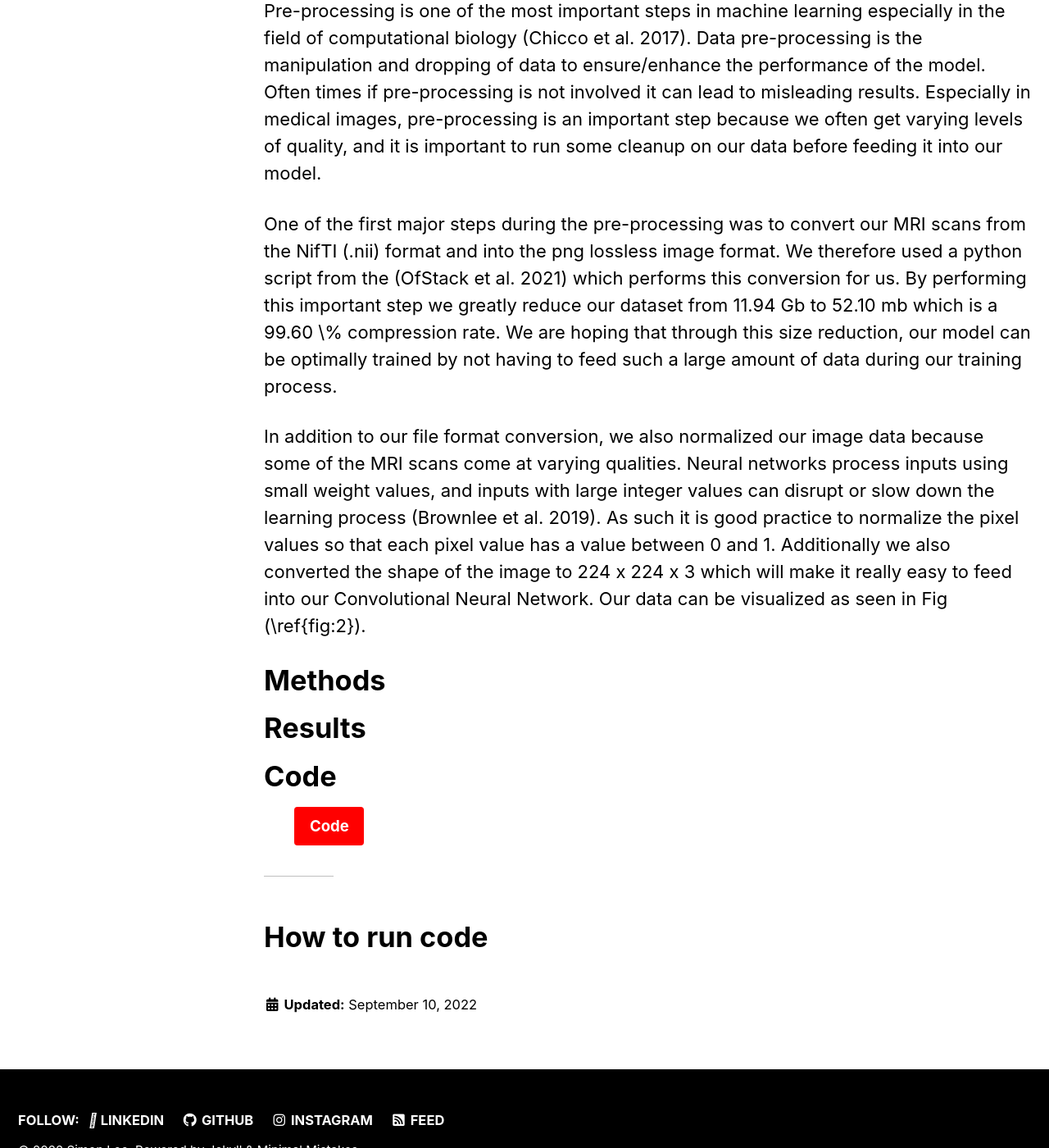
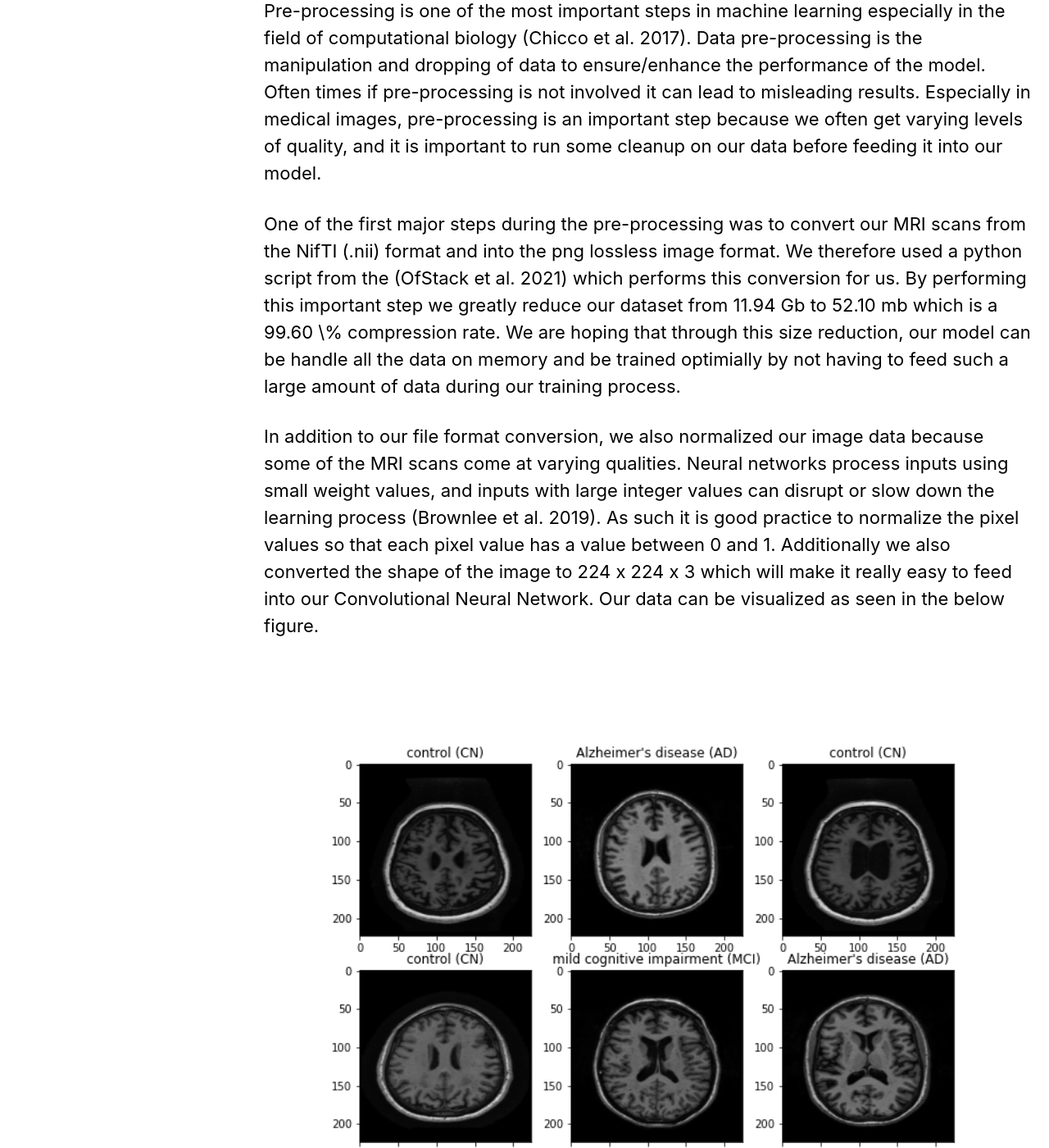
Before and after one commit to Simonlee711/Simonlee711.github.io, a Jekyll site: the page built from _pages/alz.md, in a window 1280 px wide and 1400 px high, scrolled down 4092 px. Shown: the whole window at 82% size. Built offline with Jekyll 4.4.1, drawn with Linux system fonts in a browser that asks for light colours; cached includes are drawn as plain includes; some of the changed text lies outside the part shown.

Commit message:
Alz page

```diff
--- a/_pages/alz.md
+++ b/_pages/alz.md
@@ -103,9 +103,11 @@ Now we begin explaining our model that we will use to train for accurate predict
 
 Pre-processing is one of the most important steps in machine learning especially in the field of computational biology (Chicco et al. 2017). Data pre-processing is the manipulation and dropping of data to ensure/enhance the performance of the model. Often times if pre-processing is not involved it can lead to misleading results. Especially in medical images, pre-processing is an important step because we often get varying levels of quality, and it is important to run some cleanup on our data before feeding it into our model.
 
-One of the first major steps during the pre-processing was to convert our MRI scans from the NifTI (.nii) format and into the png lossless image format. We therefore used a python script from the (OfStack et al. 2021) which performs this conversion for us. By performing this important step we greatly reduce our dataset from 11.94 Gb to 52.10 mb which is a 99.60 \% compression rate. We are hoping that through this size reduction, our model can be optimally trained by not having to feed such a large amount of data during our training process.
+One of the first major steps during the pre-processing was to convert our MRI scans from the NifTI (.nii) format and into the png lossless image format. We therefore used a python script from the (OfStack et al. 2021) which performs this conversion for us. By performing this important step we greatly reduce our dataset from 11.94 Gb to 52.10 mb which is a 99.60 \% compression rate. We are hoping that through this size reduction, our model can be handle all the data on memory and be trained optimially by not having to feed such a large amount of data during our training process.
 
-In addition to our file format conversion, we also normalized our image data because some of the MRI scans come at varying qualities. Neural networks process inputs using small weight values, and inputs with large integer values can disrupt or slow down the learning process (Brownlee et al. 2019). As such it is good practice to normalize the pixel values so that each pixel value has a value between 0 and 1. Additionally we also converted the shape of the image to 224 x 224 x 3 which will make it really easy to feed into our Convolutional Neural Network. Our data can be visualized as seen in Fig (\ref{fig:2}).
+In addition to our file format conversion, we also normalized our image data because some of the MRI scans come at varying qualities. Neural networks process inputs using small weight values, and inputs with large integer values can disrupt or slow down the learning process (Brownlee et al. 2019). As such it is good practice to normalize the pixel values so that each pixel value has a value between 0 and 1. Additionally we also converted the shape of the image to 224 x 224 x 3 which will make it really easy to feed into our Convolutional Neural Network. Our data can be visualized as seen in the below figure.
+
+{% include figure image_path="images/data_vis.png" alt="this is a placeholder image" caption="Our labeled brain data" %}
 
 # Methods
 
```
Also changed, not shown: images/data_vis.png (added), 1 other file.
